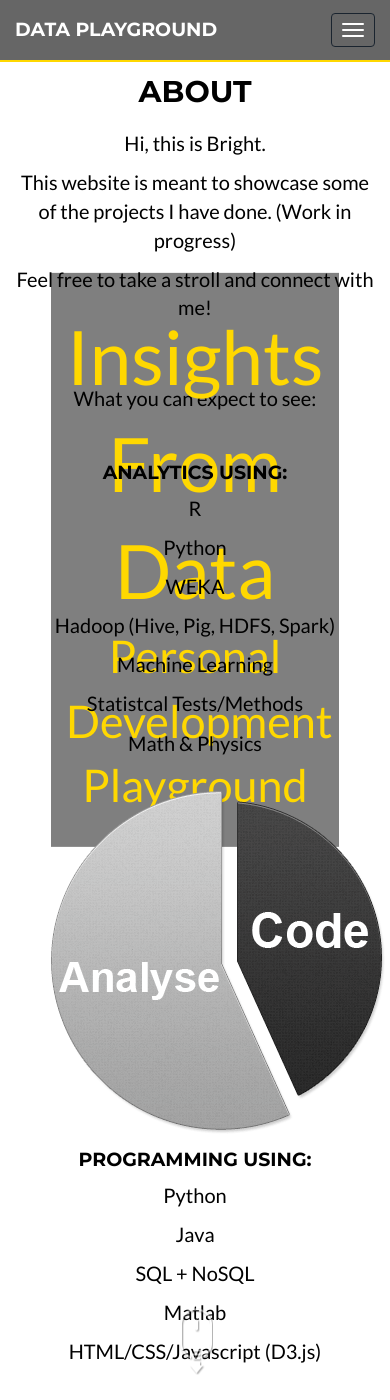
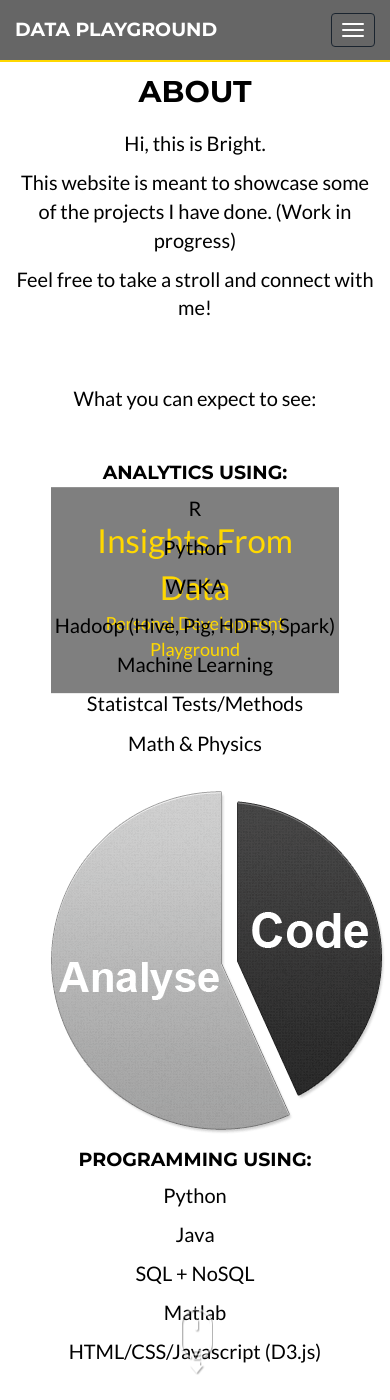
Before and after one commit to brightwangca/brightwangca.github.io, a Jekyll site: the page built from index.html, in a window 390 px wide and 1400 px high. Built offline with Jekyll 4.4.1, drawn with Linux system fonts in a browser that asks for light colours.

Commit message:
Update Responsiveness for about title 1

```diff
--- a/_includes/header.html
+++ b/_includes/header.html
@@ -1,10 +1,10 @@
     <!-- Header -->  <!-- THIS IS THE ANIMATION SECTION -->
     <header class="page__hero--overlay" id="particles-js" style="z-index: -1;">
         <div class="container" id="site-nav" style="height:0px;">
-            <div class="row" style="position: relative; top: 40vh; transform: translateY(-50%); background-color: rgba(0, 0, 0, .5); padding: 2em 1em 2em 1em; width: 80%; margin: 0 auto;">
+            <div class="row" id="abouttitlerow" style="position: relative; top: 40vh; transform: translateY(-50%); background-color: rgba(0, 0, 0, .5); padding: 2em 1em 2em 1em; width: 80%; margin: 0 auto;">
             	<div>
-                	<div class="unselectable" style="font-size: 5em; color: #FFD800;"> Insights From Data </div>
-                	<div class="unselectable" style="font-size: 3em; color: #FFD800;"> Personal Development Playground </div>
+                	<div class="unselectable" id="abouttitle1" style="font-size: 5em; color: #FFD800;"> Insights From Data </div>
+                	<div class="unselectable" id="abouttitle2" style="font-size: 3em; color: #FFD800;"> Personal Development Playground </div>
                 </div>
             </div>
         </div>
```
Also changed, not shown: _includes/css/main.css (+13 -0 lines), 8 other files.
